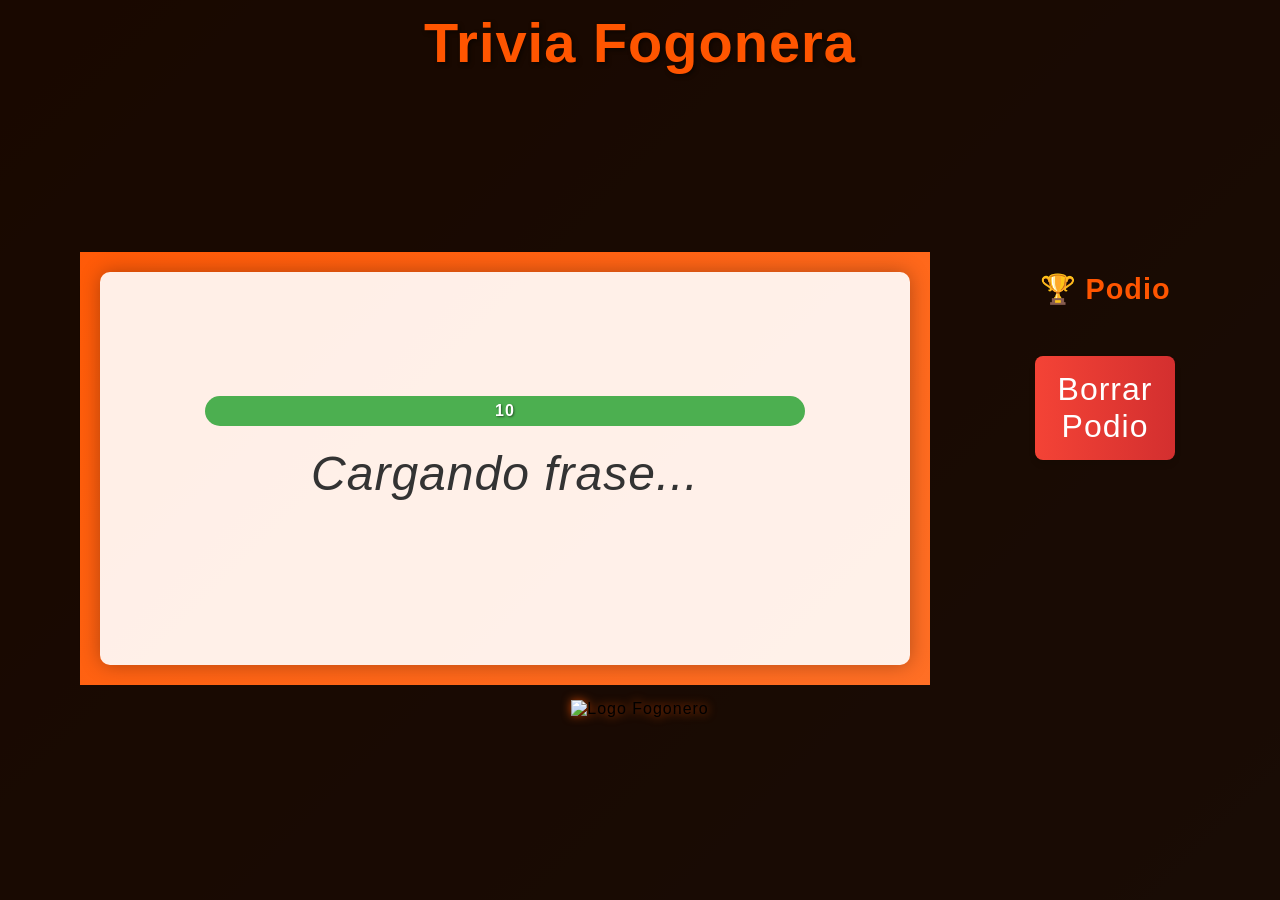
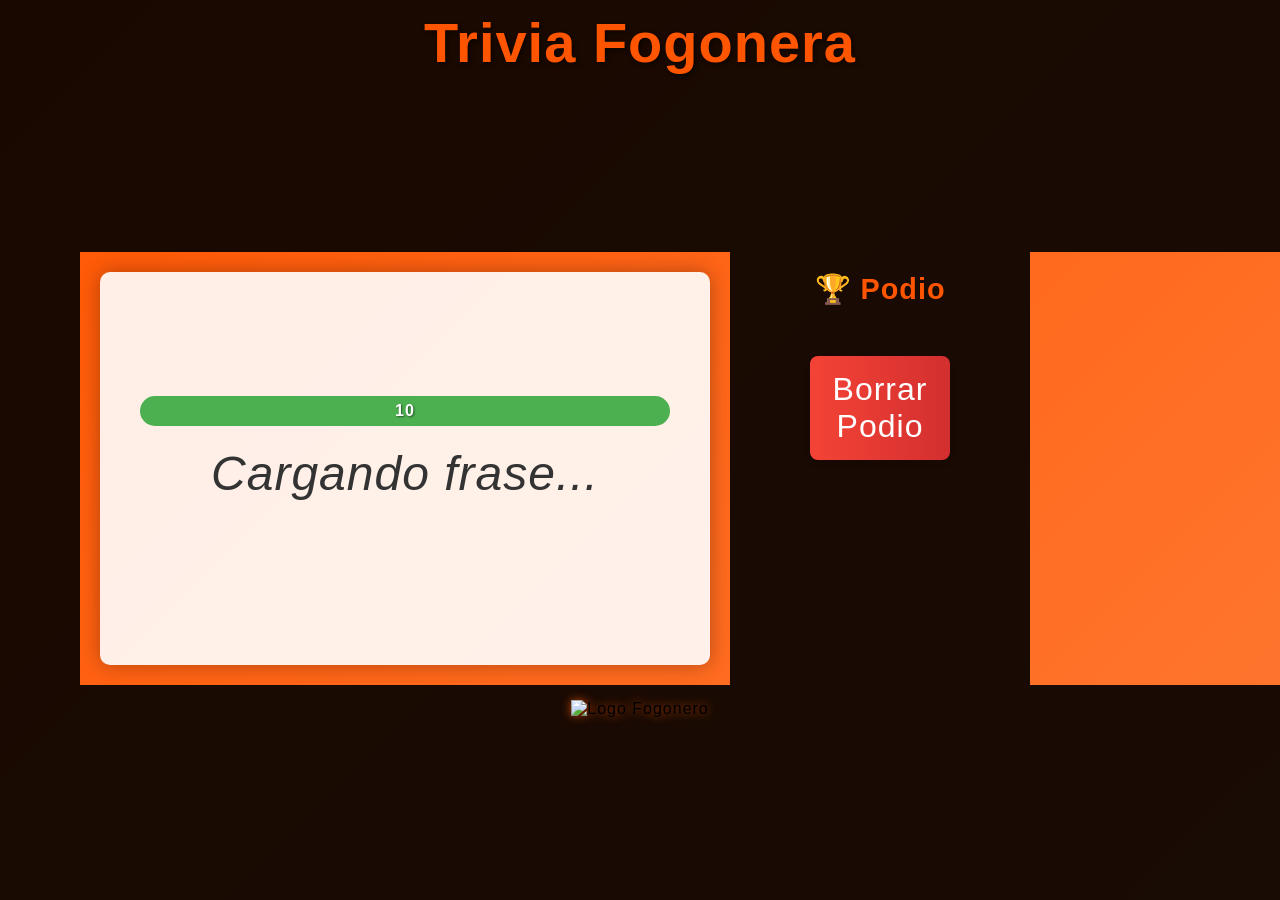

Update styles.css

--- a/trivia/styles.css
+++ b/trivia/styles.css
@@ -15,14 +15,14 @@
 
 body {
     display: grid;
-    grid-template-columns: 80px 1fr 350px;
+    grid-template-columns: 80px 1fr 300px 250px;
     min-height: 100vh;
     background: linear-gradient(135deg, rgb(255, 85, 0) 0%, rgb(255, 120, 50) 100%);
 }
 
 /* Header */
 header {
-    grid-column: 1 / 4;
+    grid-column: 1 / -1;
     text-align: center;
     padding: 10px;
     background-color: var(--body-bg-color);
@@ -208,7 +208,7 @@ border-radius: 4px;
 
 /* Footer */
 footer {
-    grid-column: 1 / 4;
+    grid-column: 1 / -1;
     text-align: center;
     padding: 15px;
     background-color: var(--body-bg-color);
@@ -274,7 +274,7 @@ footer img {
 /* Responsive */
 @media (max-width: 1200px) {
     body {
-    grid-template-columns: 80px 1fr 250px;
+    grid-template-columns: 80px 1fr 200px 150px;
     }
 }
 
